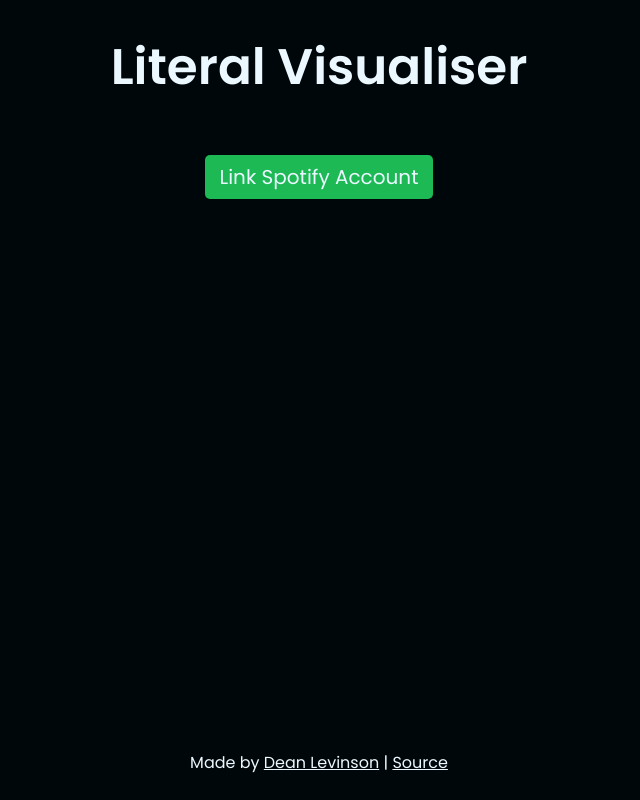
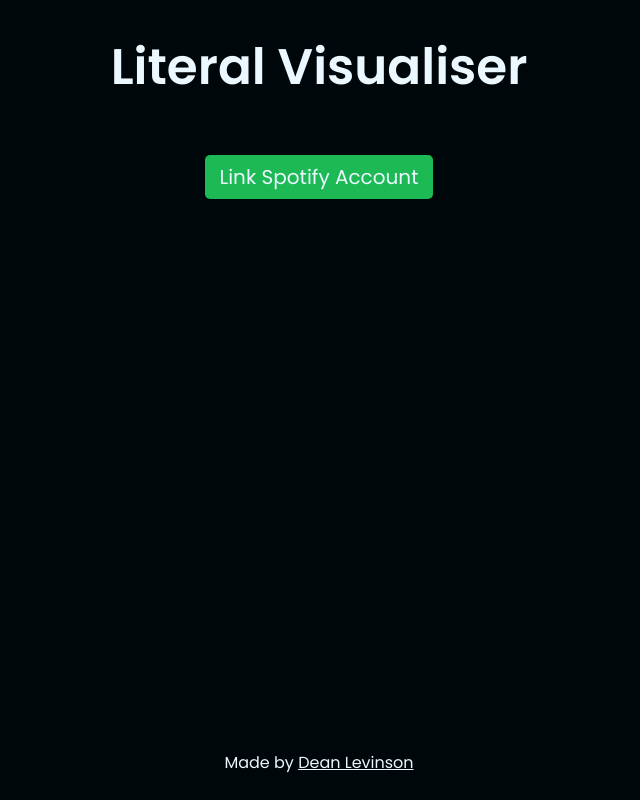
Before and after one commit to deanylev/literal-visualiser, a React (Create React App) app in the folder frontend/: page / in a window 1280 px wide. Shown: the whole page, without its empty margins (321-961 px from the left). Built offline with nearby package versions, Linux system fonts and the light colour scheme.

Commit message:
Hide link to source for now

```diff
--- a/frontend/src/App.tsx
+++ b/frontend/src/App.tsx
@@ -658,7 +658,7 @@
           )}
         </div>
         <div className="footer">
-          <span onClick={this.handleSecretClick}>Made</span> by <a href="https://deanlevinson.com.au" rel="noreferrer" target="_blank">Dean Levinson</a> | <a href="https://github.com/deanylev/literal-visualiser" rel="noreferrer" target="_blank">Source</a>
+          <span onClick={this.handleSecretClick}>Made</span> by <a href="https://deanlevinson.com.au" rel="noreferrer" target="_blank">Dean Levinson</a>
         </div>
       </div>
     );
```
